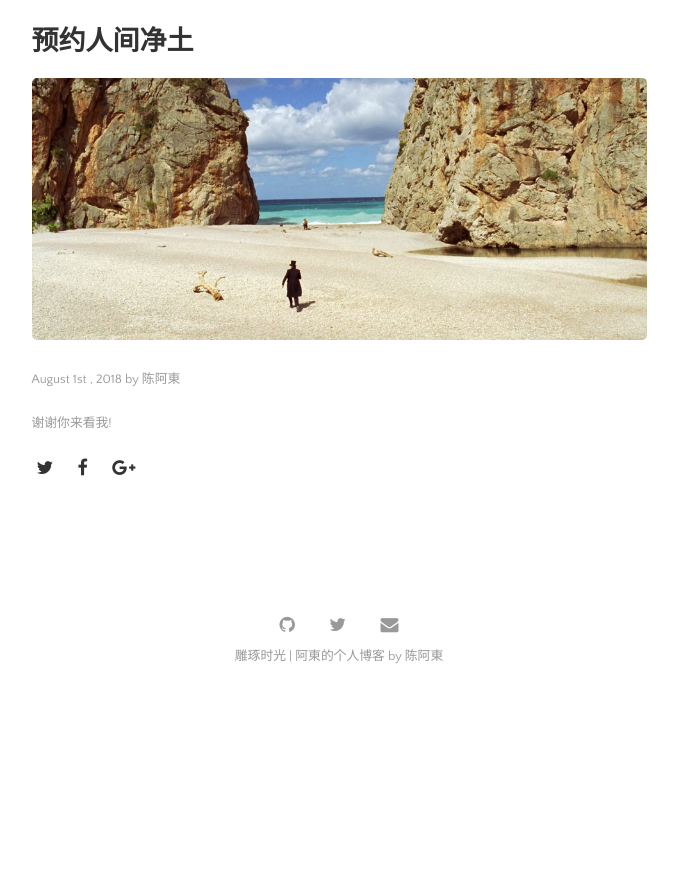
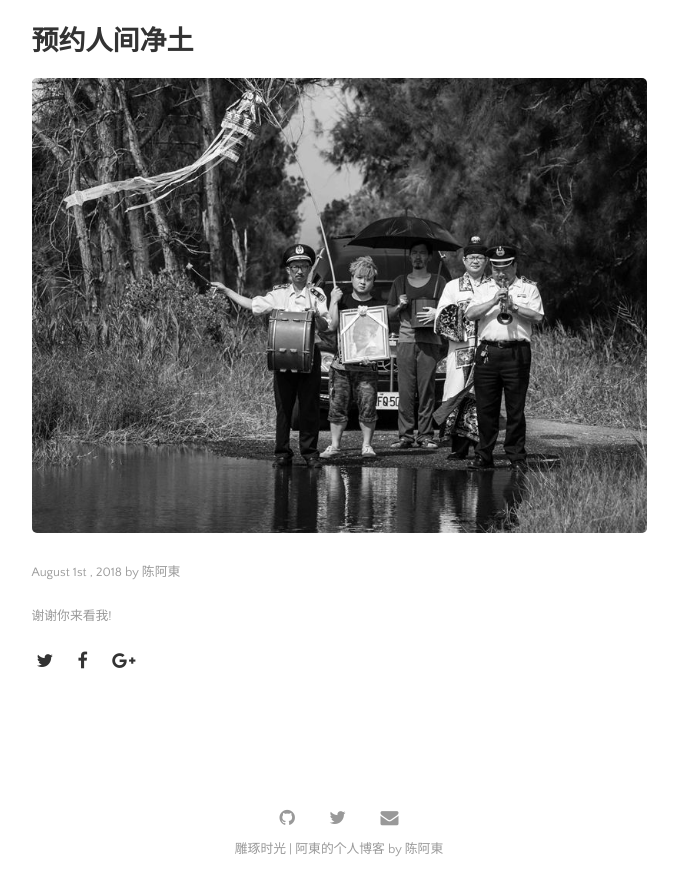
Before and after one commit to chenshier12/2047, a Jekyll site: the page built from _posts/2018-08-01-wubo.md, in a window 1280 px wide. Shown: the part 896-1791 px from the top of the page, without its empty margins (301-979 px from the left). Built offline with Jekyll 4.4.1, drawn with Linux system fonts in a browser that asks for light colours; our own code applies the rules of GitHub Pages for plain Markdown files; before the commit the page ends 1598 px from its top, so only the background shows below that.

Commit message:
Update 2018-08-01-wubo.md

```diff
--- a/_posts/2018-08-01-wubo.md
+++ b/_posts/2018-08-01-wubo.md
@@ -14,4 +14,4 @@ image: shiga.jpg
 ## 预约人间净土
 
 
-![Calobra](https://github.com/chenshier12/2047/blob/master/assets/img/calobra.jpg?raw=true)
+![肚财的出殡](https://github.com/chenshier12/2047/blob/master/assets/img/funeral.jpg?raw=true)
```
